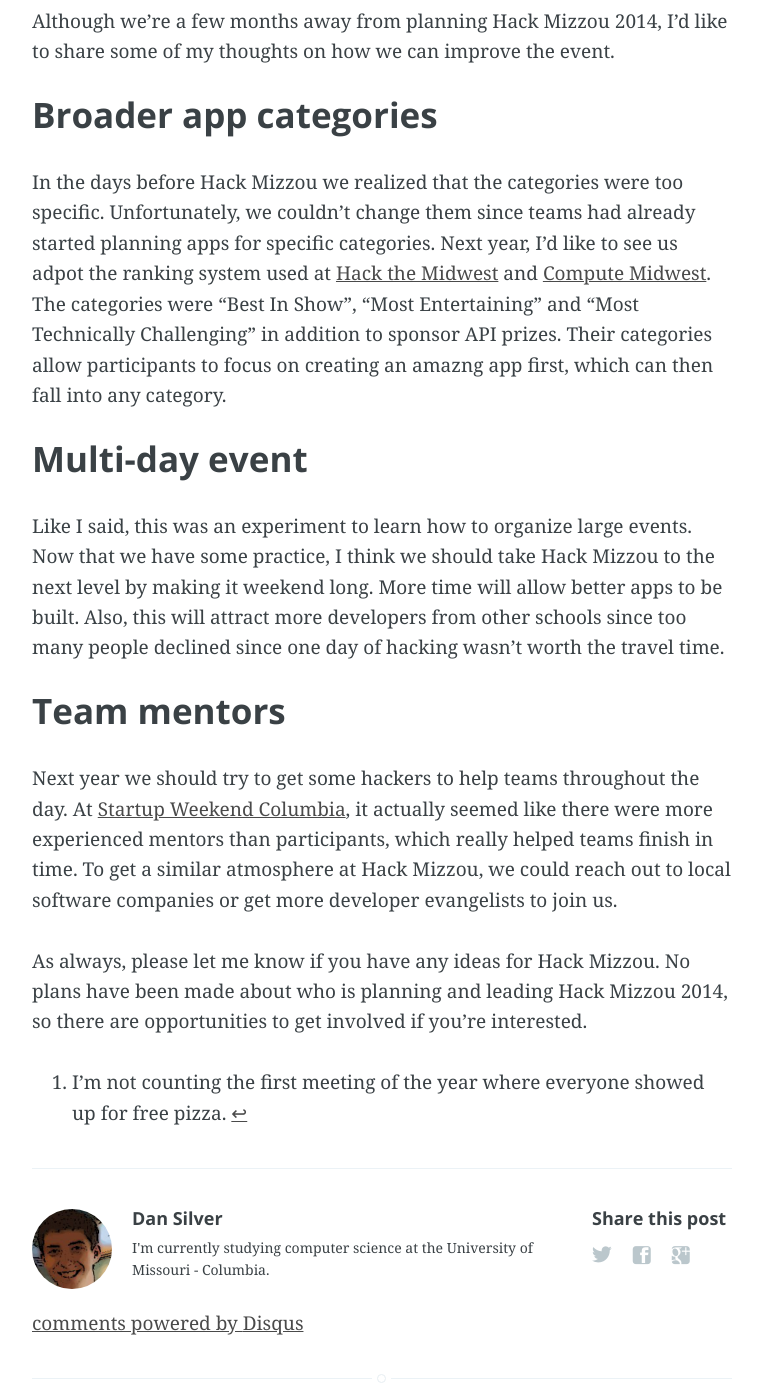
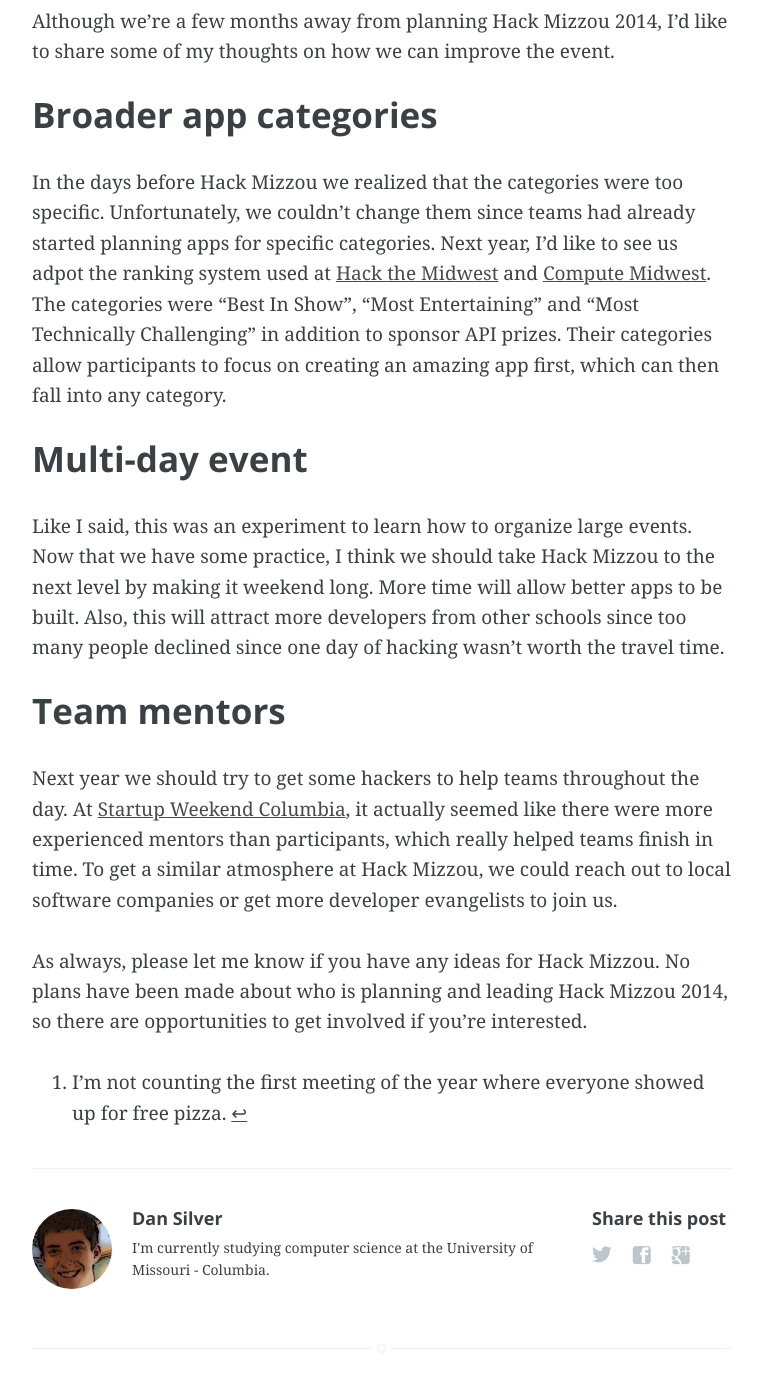
Before and after one commit to dan-silver/dan-silver, a Jekyll site: the page built from _posts/2013-12-23-hack-mizzou.markdown, in a window 1280 px wide and 1400 px high, scrolled down 829 px. Shown: the whole window, without its empty margins (258-1018 px from the left). Built offline with Jekyll 4.4.1, drawn with Linux system fonts in a browser that asks for light colours; comment, search, counter and statistics services are not loaded.

Commit message:
Removed comments, typo

```diff
--- a/_layouts/post.html
+++ b/_layouts/post.html
@@ -75,27 +75,6 @@ archive: false
                     <span class="hidden">Google+</span>
                 </a>
             </section>
-
-            {% if page.comments %}
-            <section class="disqus">
-            	<div id="disqus_thread"></div>
-            	<script type="text/javascript">
-
-            	    var disqus_shortname = 'dan-silver';
-            		var disqus_developer = 0; // developer mode is on
-            	    (function() {
-            	        var dsq = document.createElement('script'); dsq.type = 'text/javascript'; dsq.async = true;
-            	        dsq.src = 'http://' + disqus_shortname + '.disqus.com/embed.js';
-            	        (document.getElementsByTagName('head')[0] || document.getElementsByTagName('body')[0]).appendChild(dsq);
-            	    })();
-            	</script>
-            	<noscript>Please enable JavaScript to view the <a href="http://disqus.com/?ref_noscript">comments powered by Disqus.</a></noscript>
-            	<a href="http://disqus.com" class="dsq-brlink">comments powered by <span class="logo-disqus">Disqus</span></a>
-            </section>
-            {% endif %}
-
         </footer>
-
     </article>
-
 </main>
--- a/_posts/2013-12-23-hack-mizzou.markdown
+++ b/_posts/2013-12-23-hack-mizzou.markdown
@@ -21,7 +21,7 @@ Here are some statistics to sum up the event.
 Although we're a few months away from planning Hack Mizzou 2014, I'd like to share some of my thoughts on how we can improve the event.
 
 ### Broader app categories
-In the days before Hack Mizzou we realized that the categories were too specific.  Unfortunately, we couldn't change them since teams had already started planning apps for specific categories.  Next year, I'd like to see us adpot the ranking system used at [Hack the Midwest][hack-the-midwest] and [Compute Midwest][compute-midwest].  The categories were "Best In Show", "Most Entertaining" and "Most Technically Challenging" in addition to sponsor API prizes. Their categories allow participants to focus on creating an amazng app first, which can then fall into any category.
+In the days before Hack Mizzou we realized that the categories were too specific.  Unfortunately, we couldn't change them since teams had already started planning apps for specific categories.  Next year, I'd like to see us adpot the ranking system used at [Hack the Midwest][hack-the-midwest] and [Compute Midwest][compute-midwest].  The categories were "Best In Show", "Most Entertaining" and "Most Technically Challenging" in addition to sponsor API prizes. Their categories allow participants to focus on creating an amazing app first, which can then fall into any category.
 
 ### Multi-day event
 Like I said, this was an experiment to learn how to organize large events. Now that we have some practice, I think we should take Hack Mizzou to the next level by making it weekend long.  More time will allow better apps to be built. Also, this will attract more developers from other schools since too many people declined since one day of hacking wasn't worth the travel time.
```
